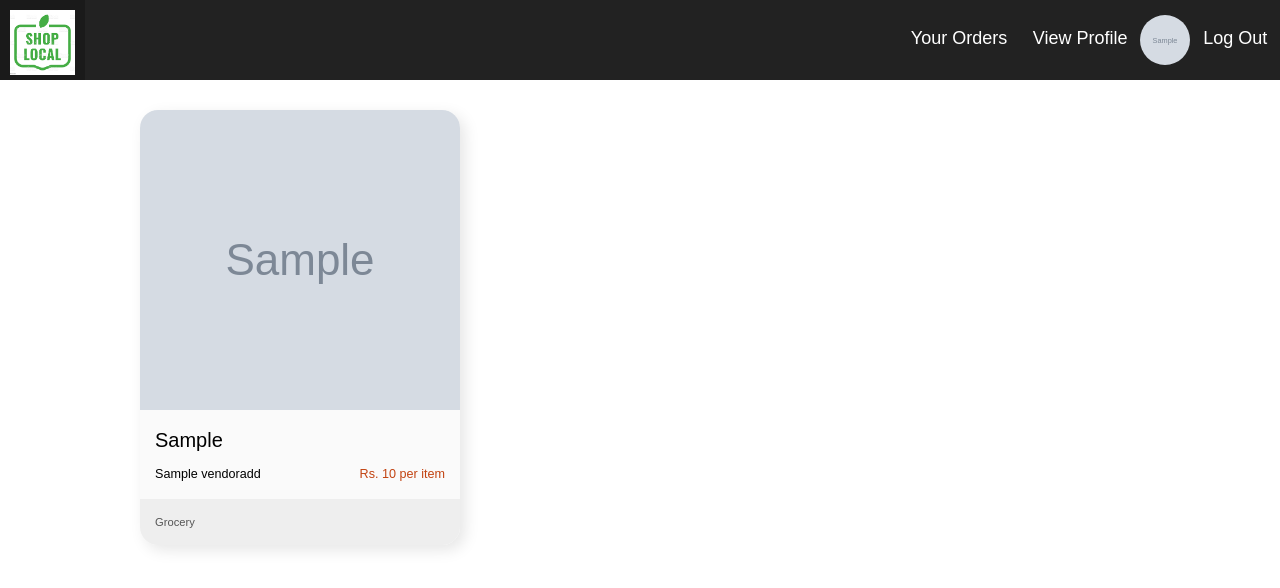
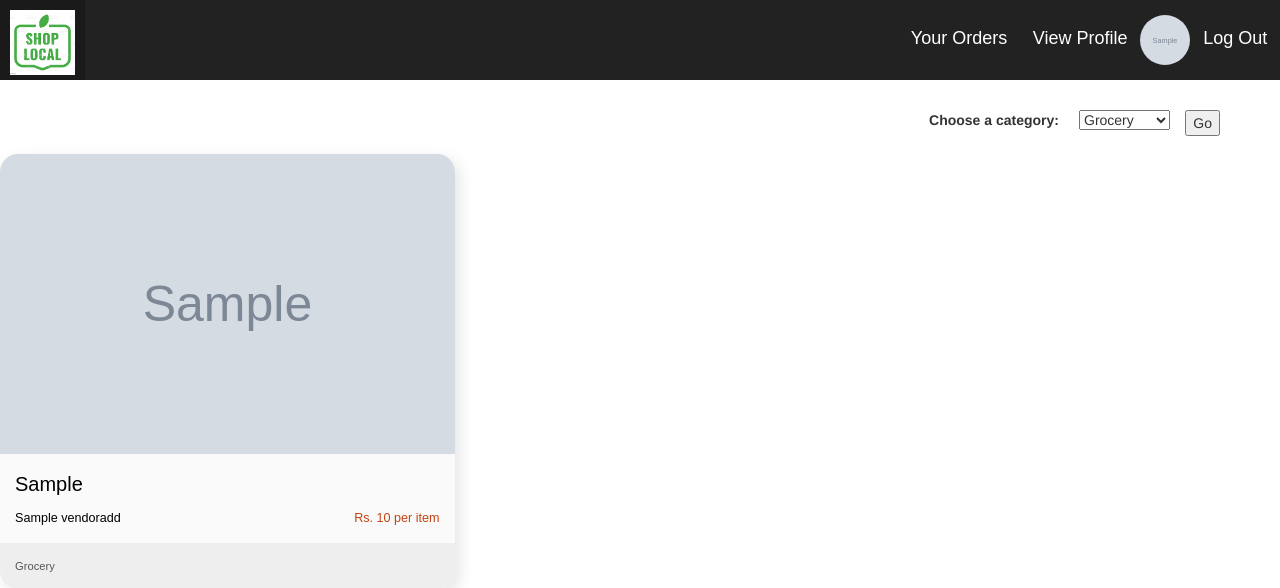
Before and after one commit to rasika2112/LocalShopee, a Django app: page /customer1 in a window 1280 px wide. Shown: the top 588 px of the page. Run offline with Django 3.2, Linux system fonts and the light colour scheme; a user stored in the database is signed in; tables that the repository leaves empty hold one stand-in row (values such as "Sample post"); grey boxes marked "Sample" are stand-in pictures; some libraries are stand-ins or nearby versions.

Commit message:
Category completed

```diff
--- a/home/views.py
+++ b/home/views.py
@@ -256,11 +256,22 @@ def cprofile(request):
 
 @login_required(login_url="login")
 def customer1(request):
-    cprofile=Cinfo.objects.filter(Username=request.user.username)
-    customer_code=cprofile[0].Code
-    vendor=Vinfo.objects.filter(Code=customer_code)
-    items=Vendoradd.objects.filter()
-    return render(request,'customer1.html',{'vendor':vendor,'items':items[:3],'cprofile':cprofile})
+    if request.method == 'POST':
+        category = request.POST['category']
+        cprofile=Cinfo.objects.filter(Username=request.user.username)
+        customer_code=cprofile[0].Code
+        if category!='All':
+            vendor=Vinfo.objects.filter(Code=customer_code,Category=category)
+        else:
+            vendor=Vinfo.objects.filter(Code=customer_code)
+        items=Vendoradd.objects.filter()
+        return render(request,'customer1.html',{'vendor':vendor,'items':items[:3],'cprofile':cprofile})
+    else:
+        cprofile=Cinfo.objects.filter(Username=request.user.username)
+        customer_code=cprofile[0].Code
+        vendor=Vinfo.objects.filter(Code=customer_code)
+        items=Vendoradd.objects.filter()
+        return render(request,'customer1.html',{'vendor':vendor,'items':items[:3],'cprofile':cprofile})
 
 @login_required(login_url="login")
 def customer2(request,vendorname):
--- a/templates/customer1.html
+++ b/templates/customer1.html
@@ -35,7 +35,9 @@
         <a class="link" href="{% url 'cprofile' %}">View Profile</a>
 
         <a class="link" href="{% url 'customer_orders' %}">Your Orders</a>
-        <a href="#home" class="icon"><img class="iconimg" src="../media/logo/logo.png"></a>
+
+
+        <a href="{% url 'index' %}" class="icon"><img class="iconimg" src="../media/logo/logo.png"></a>
 
     </div>
 </div>
@@ -44,6 +46,23 @@
 
 
 <div class="wrapper">
+    <form action="customer1" method="POST">
+        {% csrf_token %}
+    <div style="padding-right: 6rem; padding-top: 3rem;">
+        <button type="submit" style="float: right;">Go</button>
+        <div style="padding-right: 5rem;">
+    <select name="category" id="category" style="float: right;">
+        <option value="Grocery">Grocery</option>
+        <option value="Electronics">Electronics</option>
+        <option value="Dairy">Dairy</option>
+        <option value="Food">Food</option>
+        <option value="All">All</option>
+        </select>
+    </div>
+        <label for="category" style="float: right; padding-right: 2rem;">Choose a category:</label>
+
+    </div>
+</form>
     <div class="grid-wrapper">
         {% for card in vendor %}
 
--- a/templates/index.html
+++ b/templates/index.html
@@ -29,7 +29,7 @@
             <div class="topnav">
                 {% if user.is_authenticated %}
                 <a class="link" href="{% url 'logout' %}">Logout</a>
-                <a class="link" href="{% url 'index' %}">Welcome, {{user.username}}</a>
+                <a class="link" href="{% url 'customer1' %}">Welcome, {{user.username}}</a>
                 {% else %}
                 <a class="link" href="{% url 'login' %}">Login/Signup</a>
                 {% endif %}
```
